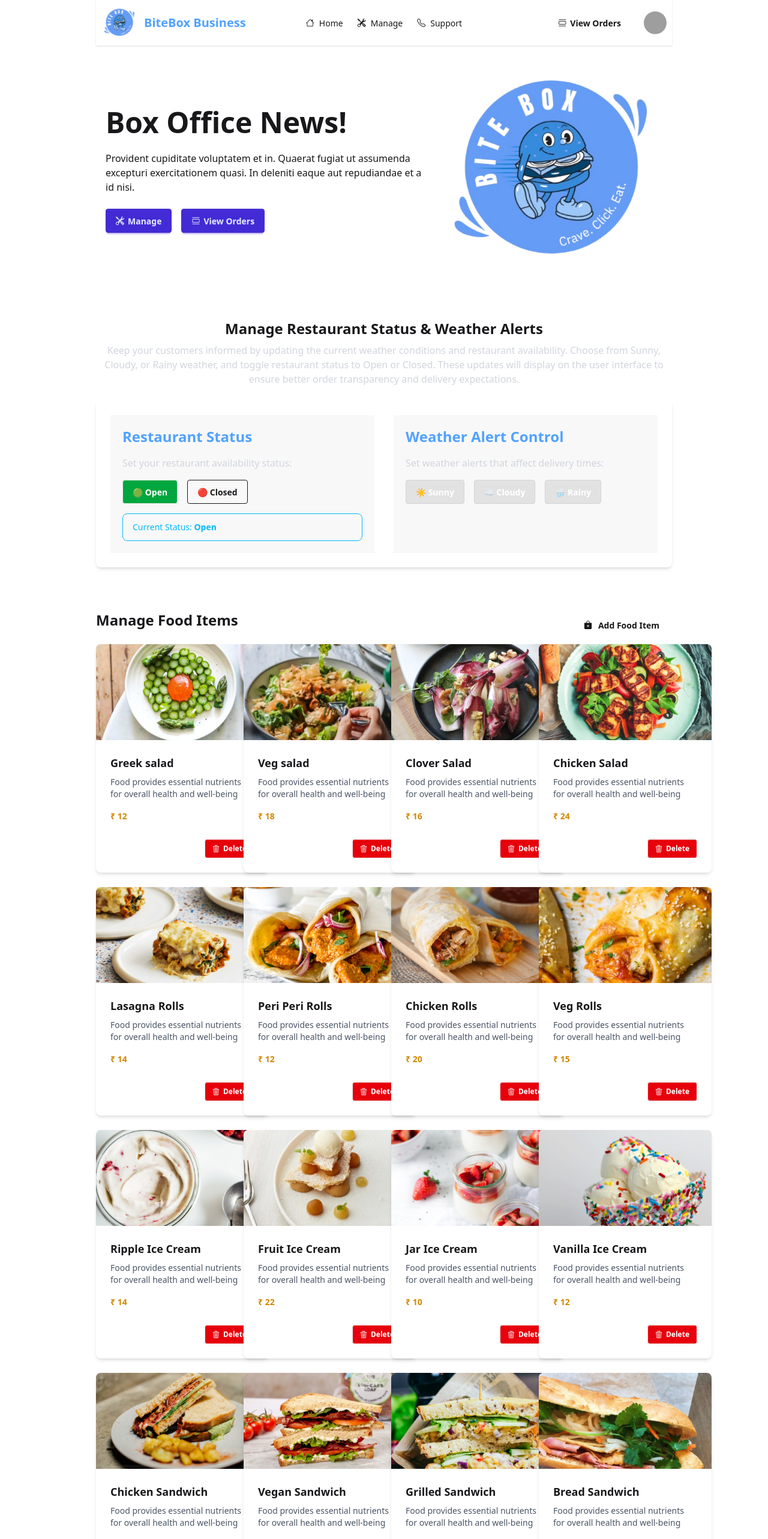
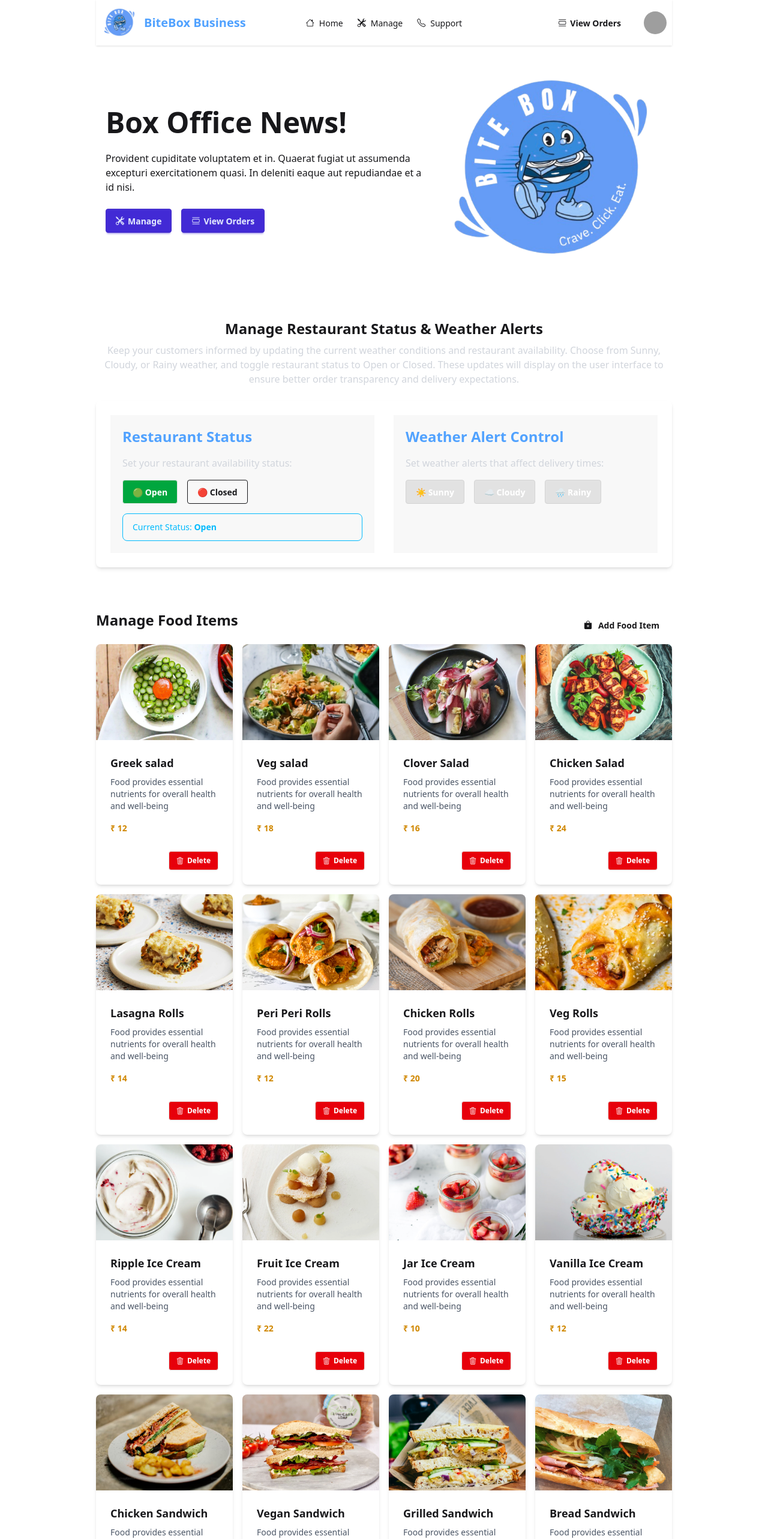
Before and after one commit to deimos19/BiteBox, a React (Vite) app: page /admin in a window 1280 px wide. Shown: the top 2566 px of the page at 60% size. Built offline with nearby package versions, Linux system fonts and the light colour scheme; grey boxes are pictures that could not be loaded.

Commit message:
modified file

```diff
--- a/src/components/AdminFoodManager/AdminFoodCard.jsx
+++ b/src/components/AdminFoodManager/AdminFoodCard.jsx
@@ -2,7 +2,7 @@ import React from 'react';
 
 const AdminFoodCard = ({ item, index, handleDelete }) => {
   return (
-    <div className="card bg-base-100 w-72 shadow-md hover:shadow-lg transition-all duration-300">
+    <div className="card bg-base-100 shadow-md hover:shadow-lg transition-all duration-300">
       <figure>
         <img
           src={item.image}
--- a/src/components/AdminFoodManager/AdminFoodManager.jsx
+++ b/src/components/AdminFoodManager/AdminFoodManager.jsx
@@ -100,7 +100,7 @@ const AdminFoodManager = () => {
 
 
 
-      <div className="grid grid-cols-1 md:grid-cols-4 gap-6">
+      <div className="grid grid-cols-2 place-items-center md:grid-cols-3 lg:grid-cols-4 gap-4">
         {foods.map((item, index) => (
           <AdminFoodCard key={index} item={item} index={index} handleDelete={handleDelete} />
         ))}
```
